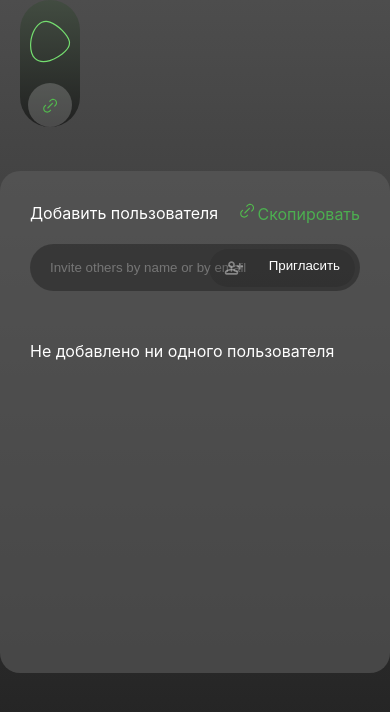
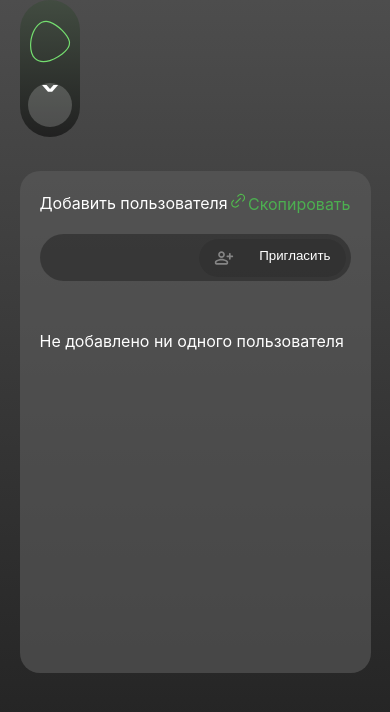
Before and after one commit to dkim08/email-react, a React (Create React App) app: page / in a window 390 px wide. Shown: the top 712 px of the page. Built offline with nearby package versions, Linux system fonts and the light colour scheme.

Commit message:
added mobile adaptation for email

```diff
--- a/src/Pages/Email/index.jsx
+++ b/src/Pages/Email/index.jsx
@@ -6,6 +6,7 @@ import './style.css';
 
 const Email = () => {
     const [emailList, setEmailList] = useState([]);
+
 
     return (
         <Layout>
--- a/src/Pages/Email/style.css
+++ b/src/Pages/Email/style.css
@@ -18,9 +18,6 @@
 }
 
 .btn svg{
-  /* position: absolute;
-  margin-left: -60px; */
-  /* margin-top: 1px; */
   width: 20px;
   height: 20px;
 }
@@ -28,3 +25,11 @@
 .btn .svg-use-container use {
   fill-opacity: 1;
 }
+
+
+@media (max-width: 690px) {
+  .email-container {
+    max-width: 90%;
+    padding: 20px;
+  }
+}
--- a/src/components/AddUserInput/index.jsx
+++ b/src/components/AddUserInput/index.jsx
@@ -25,7 +25,7 @@ const AddUserInput = ({ emailList, setEmailList }) => {
             <form className="add-email" onSubmit={handleSubmit}>
                 <input
                     type="text"
-                    placeholder="Invite others by name or by email"
+                    placeholder=""
                     value={email}
                     onChange={(e) => setEmail(e.target.value)}
                 />
--- a/src/components/AddUserInput/style.css
+++ b/src/components/AddUserInput/style.css
@@ -37,7 +37,7 @@
     right: 5px;
     top: 50%;
     transform: translateY(-50%);
-    padding: 9px 15px ;
+    padding: 9px 15px;
     border-radius: 20px;
     border: none;
     color: white;
@@ -69,3 +69,28 @@
 .btn img:hover {
     opacity: 1;
 }
+
+@media (max-width: 370px) {
+    .user-container {
+        flex-direction: column;
+    }
+
+    .add-email {
+        display: flex;
+        align-items: center;
+    }
+
+    .btn {
+        justify-content: center;
+        width: 100%;
+        margin-top: 50px;
+    }
+
+    .add-email input {
+        width: 100%;
+    }
+
+    .link {
+        font-size: 14px;
+    }
+}
--- a/src/components/Header/index.jsx
+++ b/src/components/Header/index.jsx
@@ -1,6 +1,6 @@
 import './style.css';
 import SvgSelector from '../SvgSelector';
-import {useEffect, useState} from 'react';
+import { useEffect, useState } from 'react';
 import { Link } from "react-router";
 import { paths } from '../../utils/constants';
 import { useNavigate, useLocation } from "react-router";
@@ -28,13 +28,13 @@ const Header = () => {
                     className={`nav-button-container ${location.pathname === '/' ? 'active' : ''}`}
                     onClick={() => routeHandle('/')}
                 >
-                    <SvgSelector name="iconCube"/>
+                    <SvgSelector name="iconCube" />
                 </div>
                 <div
                     className={`nav-button-container ${location.pathname === '/links' ? 'active' : ''}`}
                     onClick={() => routeHandle('/links')}
                 >
-                    <SvgSelector name="iconCircle"/>
+                    <SvgSelector name="iconCircle" />
                 </div>
             </div>
         )
@@ -47,7 +47,9 @@ const Header = () => {
                     className={`nav-button-container`}
                     onClick={expandMenuHandle}
                 >
-                    {isMobileMenuExpanded ? <SvgSelector name="iconPerson"/> : <SvgSelector name="iconLink"/>}
+                    <span className='mobile-arrow'>
+                        {isMobileMenuExpanded ? '̭' : 'ˇ'}
+                    </span>
                 </div>
 
                 {isMobileMenuExpanded && (
@@ -56,13 +58,13 @@ const Header = () => {
                             className={`nav-button-container ${location.pathname === '/' ? 'active' : ''}`}
                             onClick={() => routeHandle('/')}
                         >
-                            <SvgSelector name="iconCube"/>
+                            <SvgSelector name="iconCube" />
                         </div>
                         <div
                             className={`nav-button-container ${location.pathname === '/links' ? 'active' : ''}`}
                             onClick={() => routeHandle('/links')}
                         >
-                            <SvgSelector name="iconCircle"/>
+                            <SvgSelector name="iconCircle" />
                         </div>
                     </div>
                 )}
@@ -87,10 +89,10 @@ const Header = () => {
         <div className={'header-container'}>
             <header className={`${isMobileSize ? 'mobile-header' : 'header'}`}>
                 <div className="logo-container">
-                    <SvgSelector name="iconOne" action={() => navigate('/')}/>
+                    <SvgSelector name="iconOne" action={() => navigate('/')} />
                 </div>
-                {!isMobileSize && <DesktopNavigation/>}
-                {isMobileSize && <MobileNavigation/>}
+                {!isMobileSize && <DesktopNavigation />}
+                {isMobileSize && <MobileNavigation />}
             </header>
         </div>
     );
--- a/src/components/Header/style.css
+++ b/src/components/Header/style.css
@@ -20,6 +20,7 @@
 
 .mobile-header {
     padding-top: 20px;
+    padding-bottom: 10px;
     background: linear-gradient(to top, rgb(33, 33, 33), rgb(66, 76, 65) );
     border-radius: 70px;
     width: 60px;
@@ -70,3 +71,10 @@
     cursor: pointer;
     background-color: rgb(145, 145, 145);
 }
+
+.mobile-arrow {
+    /* margin: auto; */
+    font-size: 50px;
+    color: #fff;
+
+}
--- a/src/components/SvgSelector/index.jsx
+++ b/src/components/SvgSelector/index.jsx
@@ -7,6 +7,8 @@ import iconOne from "../../assests/iconOne.svg";
 import iconPerson from "../../assests/iconPerson.svg";
 import iconRemove from "../../assests/iconRemove.svg";
 import iconRename from "../../assests/iconRename.svg";
+import iconArrow from "../../assests/iconArrow.png"
+
 
 const SvgSelector = ({name, action}) => {
     const handleAction = () => {
@@ -18,6 +20,8 @@ const SvgSelector = ({name, action}) => {
     let iconAsset;
 
     switch (name) {
+        case "iconArrow":
+            iconAsset = iconArrow;
         case "iconAdd":
             iconAsset = iconAdd;
             break;
```
Also changed, not shown: src/assests/iconArrow.png (added).
